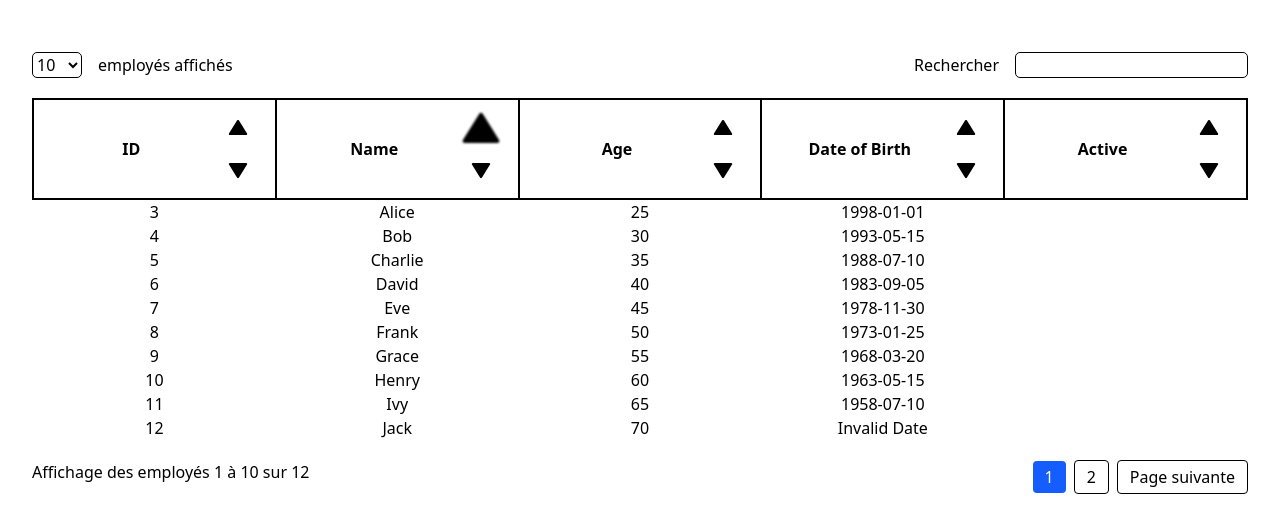
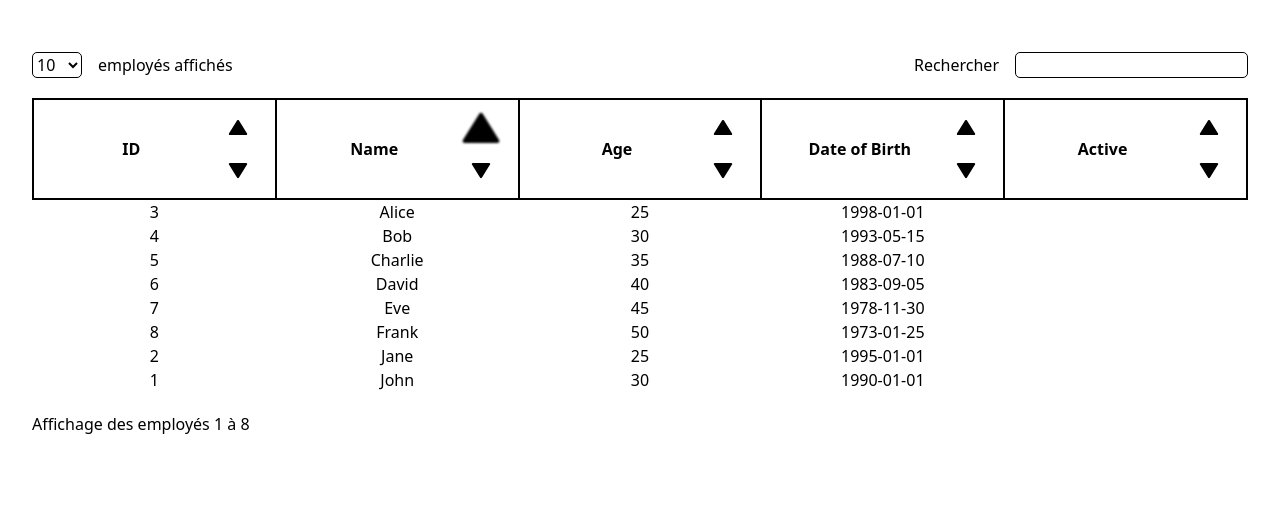
Before and after one commit to zarakeye/react-ts-tab-lib, a React (Vite) app: page / in a window 1280 px wide. Shown: the top 532 px of the page. Built offline with nearby package versions, Linux system fonts and the light colour scheme.

Commit message:
Logic of samples count improved

```diff
--- a/src/App.tsx
+++ b/src/App.tsx
@@ -103,34 +103,34 @@ function App() {
       dateOfBirth: '1973-01-25',
       isActive: false
     },
-    {
-      id: 9,
-      name: 'Grace',
-      age: 55,
-      dateOfBirth: '1968-03-20',
-      isActive: true
-    },
-    {
-      id: 10,
-      name: 'Henry',
-      age: 60,
-      dateOfBirth: '1963-05-15',
-      isActive: false
-    },
-    {
-      id: 11,
-      name: 'Ivy',
-      age: 65,
-      dateOfBirth: '1958-07-10',
-      isActive: true
-    },
-    {
-      id: 12,
-      name: 'Jack',
-      age: 70,
-      dateOfBirth: 'Invalid Date',
-      isActive: false
-    }
+    // {
+    //   id: 9,
+    //   name: 'Grace',
+    //   age: 55,
+    //   dateOfBirth: '1968-03-20',
+    //   isActive: true
+    // },
+    // {
+    //   id: 10,
+    //   name: 'Henry',
+    //   age: 60,
+    //   dateOfBirth: '1963-05-15',
+    //   isActive: false
+    // },
+    // {
+    //   id: 11,
+    //   name: 'Ivy',
+    //   age: 65,
+    //   dateOfBirth: '1958-07-10',
+    //   isActive: true
+    // },
+    // {
+    //   id: 12,
+    //   name: 'Jack',
+    //   age: 70,
+    //   dateOfBirth: 'Invalid Date',
+    //   isActive: false
+    // }
   ];
 
   return (
@@ -148,7 +148,11 @@ function App() {
         displayedEntriesLabel: 'employés affichés',
         emptyTableText: 'Aucun employé',
         paginationTextContent: (sampleBegin, sampleEnd, sampleLength) => {
-          return `Affichage des employés ${sampleBegin} à ${sampleEnd} sur ${sampleLength}`
+          if (sampleLength > sampleEnd) {
+            return `Affichage des employés ${sampleBegin} à ${sampleEnd} sur ${sampleLength}`
+          } else {
+            return sampleLength !== 1 ? `Affichage des employés ${sampleBegin} à ${sampleEnd}`:''
+          }
         },
         previousPageButtonLabel: 'Page précédente',
         nextPageButtonLabel: 'Page suivante'
--- a/src/components/Table/Table.tsx
+++ b/src/components/Table/Table.tsx
@@ -1,5 +1,4 @@
 import { type ChangeEvent, JSX, type ReactNode, useEffect, useMemo, useRef, useState } from 'react';
-// import type { Column, DefaultOrderType, OrderType, TableProps, TextContentType, DataType } from './types.js';
 import '../../index.css';
 
 export type DataType = 'string' | 'number' | 'date' | 'boolean' | 'custom';
@@ -12,7 +11,7 @@ export type TextContentType = {
   searchLabel: string | null;
   displayedEntriesLabel: string | null;
   emptyTableText: string | null;
-  paginationTextContent: (sampleBegin: number, sampleEnd: number, sampleLength: number) => string | null;
+  paginationTextContent: (sampleBegin: number, sampleEnd: number, allRows: number) => string | null;
   previousPageButtonLabel: string | null;
   nextPageButtonLabel: string | null;
 }
@@ -485,11 +484,20 @@ function Table <T extends Record<string, any>>({
       </table>
 
       <div className={`flex justify-between mt-5 ${sampleInfoClassname}`}>
-        {rows.length > 0 && (
+        {sampleLength > 0 && (
           <p className='inline-block'>
             {
+              // textContent?.paginationTextContent(sampleLength * (currentPage - 1) + 1, Math.min(sampleLength * currentPage, allRows.length), allRows.length)
+              /** ?? `Showing entries ${sampleLength * (currentPage - 1) + 1} $ to ${Math.min(sampleLength * currentPage, allRows.length)} of ${allRows.length} entries`*/
+
               textContent?.paginationTextContent(sampleLength * (currentPage - 1) + 1, Math.min(sampleLength * currentPage, allRows.length), allRows.length)
-              ?? `Showing entries ${sampleLength * (currentPage - 1) + 1} to ${Math.min(sampleLength * currentPage, allRows.length)} of ${allRows.length} entries`
+              ? textContent?.paginationTextContent(sampleLength * (currentPage - 1) + 1, Math.min(sampleLength * currentPage, allRows.length), allRows.length)
+              : allRows.length > Math.min(sampleLength * currentPage, allRows.length)
+              /* ? sampleLength * (currentPage - 1) + 1 !== sampleLength * (currentPage - 1) + 1 && allRows.length > Math.min(sampleLength * currentPage )*/
+              ? `Showing entries ${sampleLength * (currentPage - 1) + 1} to ${Math.min(sampleLength * currentPage, allRows.length)} of ${allRows.length} entries`
+              : /*sampleLength * (currentPage - 1) !== Math.min(sampleLength * currentPage, allRows.length)*/ allRows.length !== 1
+              ? `Showing entries ${sampleLength * (currentPage - 1) + 1} to ${Math.min(sampleLength * currentPage, allRows.length)}`
+              : ''
             }
           </p>
         )}
```
